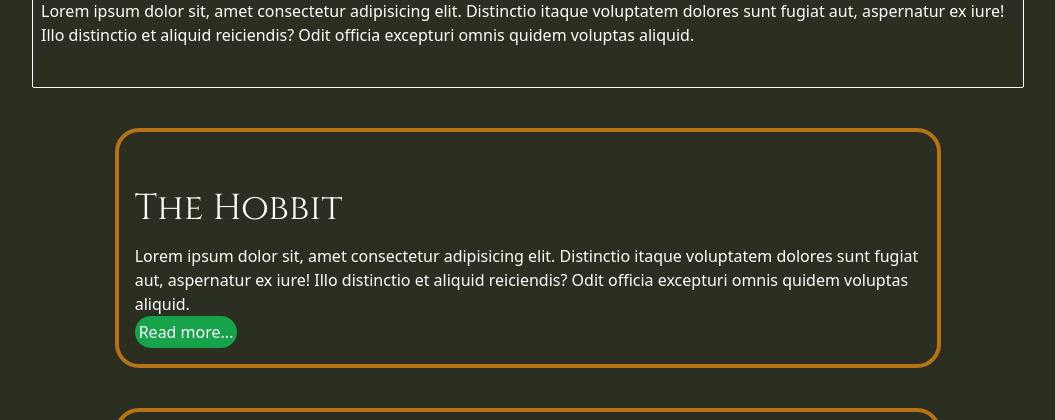
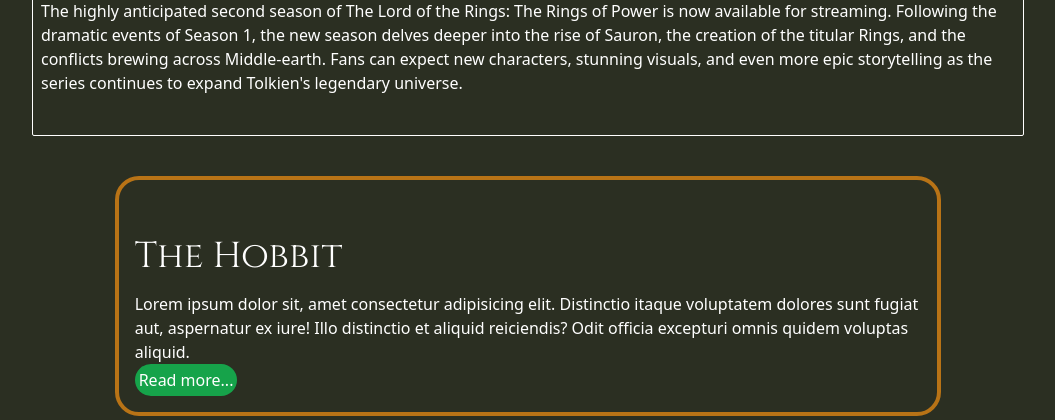
Before and after one commit to DylanBk/Tolkien-Hub, a Flask app: page / in a window 1280 px wide. Shown: the part 591-1011 px from the top of the page, without its empty margins (112-1167 px from the left). Run offline with Flask 3, Linux system fonts and the light colour scheme; style sheets or scripts are compiled from the project's sources; some libraries are stand-ins or nearby versions.

Commit message:
Add files via upload

```diff
--- a/app.py
+++ b/app.py
@@ -1,4 +1,5 @@
 import bcrypt
+from datetime import timedelta
 from dotenv import load_dotenv
 from flask import Flask, redirect, render_template,request, session, url_for
 import os
@@ -6,10 +7,15 @@
 
 app = Flask(__name__)
 load_dotenv()
-app.secret_key = os.environ.get('SECRET_KEY')
+# app.secret_key = os.environ.get('SECRET_KEY')
+app.secret_key = "secret"
+print(os.environ.get('SECRET_KEY'))
+app.permanent_session_lifetime = timedelta(minutes=30)
 
 db_path = './instance/users.db'
 
+
+# --- UTILS ---
 
 def get_news():
     with open('./news/news.txt', 'r') as f:
@@ -32,7 +38,6 @@
 @app.route('/home')
 def home():
     news_title, news_content, news_image = get_news()
-
     return render_template('index.html', news_title=news_title, news_content=news_content, news_image=news_image)
 
 @app.route('/about')
@@ -81,10 +86,12 @@
 
             if user:
                 if bcrypt.checkpw(password.encode('utf-8'), user[3]):
+                    session.permanent = True
                     session['user_id'] = user[0]
                     session['email'] = user[1]
                     session['username'] = user[2]
                     session['role'] = user[4]
+                    conn.close()
 
                     news_title, news_content, news_image = get_news()
                     return render_template('index.html', news_title=news_title, news_content=news_content, news_image=news_image)
@@ -98,6 +105,17 @@
     else:
         return render_template('login.html')
 
+@app.route('/logout')
+def logout():
+    if session:
+        session.pop('user_id', None)
+        session.pop('email', None)
+        session.pop('username', None)
+        session.pop('role', None)
+        session.clear()
+
+    news_title, news_content, news_image = get_news()
+    return render_template('index.html', news_title=news_title, news_content=news_content, news_image=news_image)
 
 @app.route('/settings')
 def settings():
--- a/news/news.txt
+++ b/news/news.txt
@@ -1,2 +1,4 @@
 Rings of Powers season 2 out now!
-Lorem ipsum dolor sit, amet consectetur adipisicing elit. Distinctio itaque voluptatem dolores sunt fugiat aut, aspernatur ex iure! Illo distinctio et aliquid reiciendis? Odit officia excepturi omnis quidem voluptas aliquid.
+The highly anticipated second season of The Lord of the Rings: The Rings of Power is now available for streaming. Following the dramatic events of Season 1, the new season delves deeper into the rise of Sauron, the creation of the titular Rings, and the conflicts brewing across Middle-earth. Fans can expect new characters, stunning visuals, and even more epic storytelling as the series continues to expand Tolkien's legendary universe.
+
+Catch the new episodes on Amazon Prime Video.
--- a/templates/index.html
+++ b/templates/index.html
@@ -31,7 +31,7 @@
 <body>
 
     <header class="tw-h-32 tw-w-full tw-fixed tw-top-0 tw-flex tw-flex-col tw-bg-green-darkest">
-        <h1 class=" tw-pb-8 tw-m-auto tw-text-white tw-text-5xl tw-font-cinzel">Tolkien Hub</h1>
+        <a href="{{ url_for('home') }}" class="tw-pb-8 tw-m-auto tw-text-white tw-text-5xl tw-font-cinzel">Tolkien Hub</a>
         <nav class="tw-h-8 tw-w-full tw-absolute tw-bottom-0 tw-flex">
             <li class="tw-w-full tw-flex tw-justify-center tw-items-center tw-bg-gold">
                 <ul class="tw-p-2 tw-mx-5 hover:tw-text-red-800"><a href="#">About</a></ul>
@@ -39,7 +39,7 @@
                 <ul class="tw-p-2 tw-mx-5 hover:tw-text-red-800"><a href="#">Books</a></ul>
                 <ul class="tw-p-2 tw-mx-5 hover:tw-text-red-800"><a href="#">Film Adaptations</a></ul>
                 {% if not session %}
-                    <ul class="tw-absolute tw-right-10 tw-p-1"><a href="{{ url_for('login') }}">Login</a></ul>
+                    <ul class="tw-absolute tw-right-10 tw-p-1 hover:tw-text-red-800 tw-transition-all"><a href="{{ url_for('login') }}">Login</a></ul>
                 {% endif %}
                 {% if session %}
                     <ul class="tw-absolute tw-right-10"><a href="#"><img class="tw-h-6" src="/static/media/profile.png" alt="A profile icon."></a></ul>
--- a/templates/login.html
+++ b/templates/login.html
@@ -28,7 +28,7 @@
 <body>
 
     <header class="tw-h-32 tw-w-full tw-fixed tw-top-0 tw-flex tw-flex-col tw-bg-green-darkest">
-        <h1 class=" tw-pb-8 tw-m-auto tw-text-white tw-text-5xl tw-font-cinzel">Tolkien Hub</h1>
+        <a href="{{ url_for('home') }}" class="tw-pb-8 tw-m-auto tw-text-white tw-text-5xl tw-font-cinzel">Tolkien Hub</a>
         <nav class="tw-h-8 tw-w-full tw-absolute tw-bottom-0 tw-flex">
             <li class="tw-w-full tw-flex tw-justify-center tw-items-center tw-bg-gold">
                 <ul class="tw-p-2 tw-mx-5 hover:tw-text-red-800"><a href="#">About</a></ul>
```
Also changed, not shown: instance/users.db.
